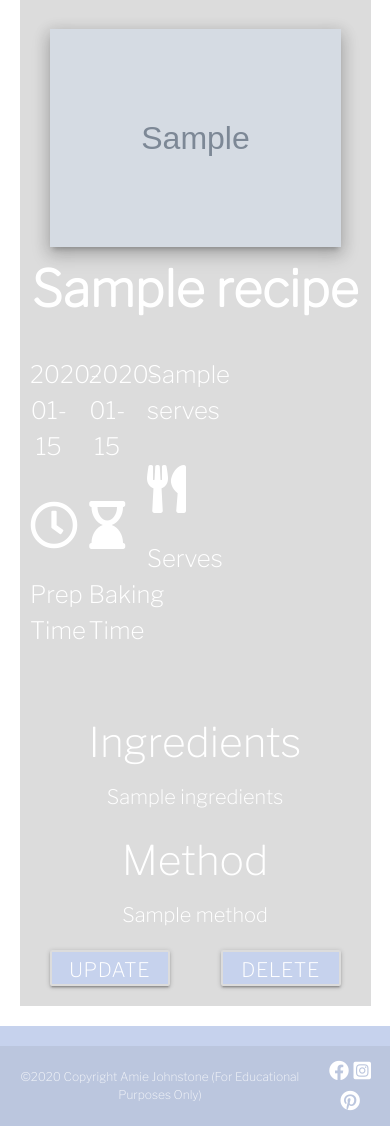
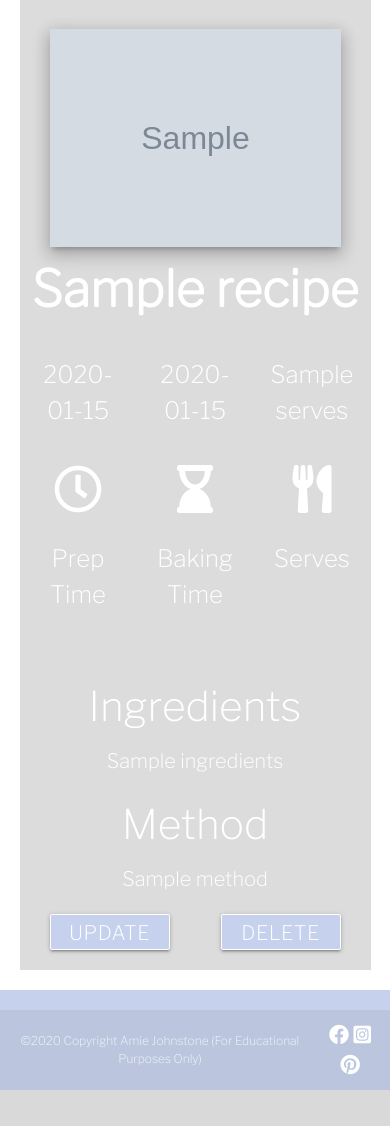
Before and after one commit to Amiejohnstone18/The_Baking_Book, a Flask app: template templates/view_more.html in a window 390 px wide. Shown: the part 77-1203 px from the top of the page. After the commit the page ends 1167 px from the top, so only its background shows below. Run offline with Flask 2, Linux system fonts and the light colour scheme; the template is opened without the code that fills it: most values are stand-ins (such as "Sample title", 1, 10 or a date in 2020); grey boxes marked "Sample" are stand-in pictures; some libraries are stand-ins or nearby versions.

Commit message:
Made 'view more' grid responsive

```diff
--- a/static/css/view_more.css
+++ b/static/css/view_more.css
@@ -66,7 +66,7 @@
   font-family: "Libre Franklin", sans-serif;
   background-color: #c6d2ed;
   color: white;
-  border: #dcdcdc solid 2px;
+  border: white solid 1px;
   font-size: 20px;
   width: 6em;
 }
@@ -75,7 +75,7 @@
   font-family: "Libre Franklin", sans-serif;
   background-color: #c6d2ed;
   color: white;
-  border: #dcdcdc solid 2px;
+  border: white solid 1px;
   font-size: 20px;
   width: 6em;
   float: right;
--- a/templates/view_more.html
+++ b/templates/view_more.html
@@ -23,21 +23,21 @@
     </div>
     <!-- Prep Time -->
     <div class="grid">
-    <div class="col s2">
+    <div class="col s4 m2">
     <div>{{ recipe.preptime }}</div>
     <br/>
       <i class="far fa-clock" id="preptime-vm"></i>
       <p>Prep Time</p>
     </div>
     <!-- Baking Time -->
-    <div class="col s2">
+    <div class="col s4 m2">
     <div>{{ recipe.bakingtime }}</div>
     <br/>
       <i class="fas fa-hourglass-end" id="bakingtime-vm"></i>
       <p>Baking Time</p>
     </div>
     <!-- Serves -->
-    <div class="col s2">
+    <div class="col s4 m2">
     <div>{{ recipe.serves }}</div>
     <br/>
       <i class="fas fa-utensils" id="serves-vm"></i>
@@ -63,13 +63,13 @@
     <!-- Update & Delete Buttons -->
     <a
       href="{{url_for('update_recipe', recipe_id=recipe._id)}}"
-      class="waves-effect waves-light btn"
+      class="btn"
       id="update-btn"
       >Update</a
     >
     <a
       href="{{url_for('delete_recipe', recipe_id=recipe._id)}}"
-      class="waves-effect waves-light btn"
+      class="btn"
       id="delete-btn"
       >Delete</a
     >
```
